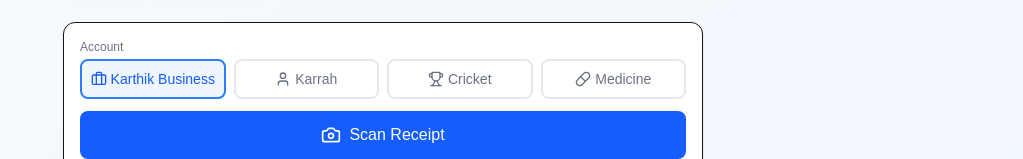
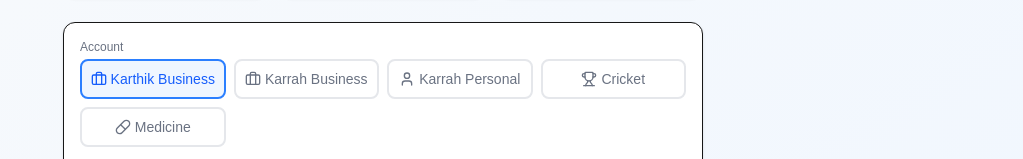
Before and after one commit to karmari116/receipt-scanner, a Next.js app: page / in a window 1280 px wide. Shown: the part 189-348 px from the top of the page, without its empty margins (257-1280 px from the left). Built offline with nearby package versions, Linux system fonts and the light colour scheme; no server answers; the database is empty.

Commit message:
feat: rename Karrah to Karrah Business and add Karrah Personal

```diff
--- /dev/null
+++ b/app/api/migrate/route.ts
@@ -0,0 +1,25 @@
+import { NextResponse } from 'next/server';
+import { prisma } from '@/lib/prisma';
+
+export const dynamic = 'force-dynamic';
+
+export async function GET() {
+    try {
+        // Update all 'Karrah' accounts to 'Karrah Business'
+        const result = await prisma.receipt.updateMany({
+            where: { account: 'Karrah' },
+            data: { account: 'Karrah Business' }
+        });
+
+        return NextResponse.json({
+            success: true,
+            message: `Migrated ${result.count} receipts from 'Karrah' to 'Karrah Business'.`,
+            count: result.count
+        });
+    } catch (error: any) {
+        return NextResponse.json(
+            { error: 'Migration failed', details: error.message },
+            { status: 500 }
+        );
+    }
+}
--- a/app/page.tsx
+++ b/app/page.tsx
@@ -266,10 +266,11 @@ export default async function Home() {
                                                     {receipt.merchant || 'Unknown Merchant'}
                                                 </h3>
                                                 <p className="text-sm text-gray-500">{receipt.category}</p>
-                                                <span className={`inline-block mt-1 text-xs px-2 py-0.5 rounded-full ${(receipt as any).account === 'Karrah' ? 'bg-pink-100 text-pink-700' :
-                                                    (receipt as any).account === 'Cricket' ? 'bg-green-100 text-green-700' :
-                                                        (receipt as any).account === 'Medicine' ? 'bg-purple-100 text-purple-700' :
-                                                            'bg-blue-100 text-blue-700'
+                                                <span className={`inline-block mt-1 text-xs px-2 py-0.5 rounded-full ${(receipt as any).account === 'Karrah' || (receipt as any).account === 'Karrah Business' ? 'bg-pink-100 text-pink-700' :
+                                                        (receipt as any).account === 'Karrah Personal' ? 'bg-rose-100 text-rose-700' :
+                                                            (receipt as any).account === 'Cricket' ? 'bg-green-100 text-green-700' :
+                                                                (receipt as any).account === 'Medicine' ? 'bg-purple-100 text-purple-700' :
+                                                                    'bg-blue-100 text-blue-700'
                                                     }`}>
                                                     {(receipt as any).account || 'Karthik Business'}
                                                 </span>
--- a/components/CameraCapture.tsx
+++ b/components/CameraCapture.tsx
@@ -6,7 +6,8 @@ import { useRouter } from 'next/navigation';
 
 const ACCOUNTS = [
     { id: 'Karthik Business', label: 'Karthik Business', icon: Briefcase, color: 'text-blue-600' },
-    { id: 'Karrah', label: 'Karrah', icon: User, color: 'text-pink-600' },
+    { id: 'Karrah Business', label: 'Karrah Business', icon: Briefcase, color: 'text-pink-600' },
+    { id: 'Karrah Personal', label: 'Karrah Personal', icon: User, color: 'text-rose-500' },
     { id: 'Cricket', label: 'Cricket', icon: Trophy, color: 'text-green-600' },
     { id: 'Medicine', label: 'Medicine', icon: Pill, color: 'text-purple-600' },
 ];
--- a/components/EditReceiptModal.tsx
+++ b/components/EditReceiptModal.tsx
@@ -34,7 +34,8 @@ const CATEGORIES = [
 
 const ACCOUNTS = [
     'Karthik Business',
-    'Karrah',
+    'Karrah Business',
+    'Karrah Personal',
     'Cricket',
     'Medicine'
 ];
```
